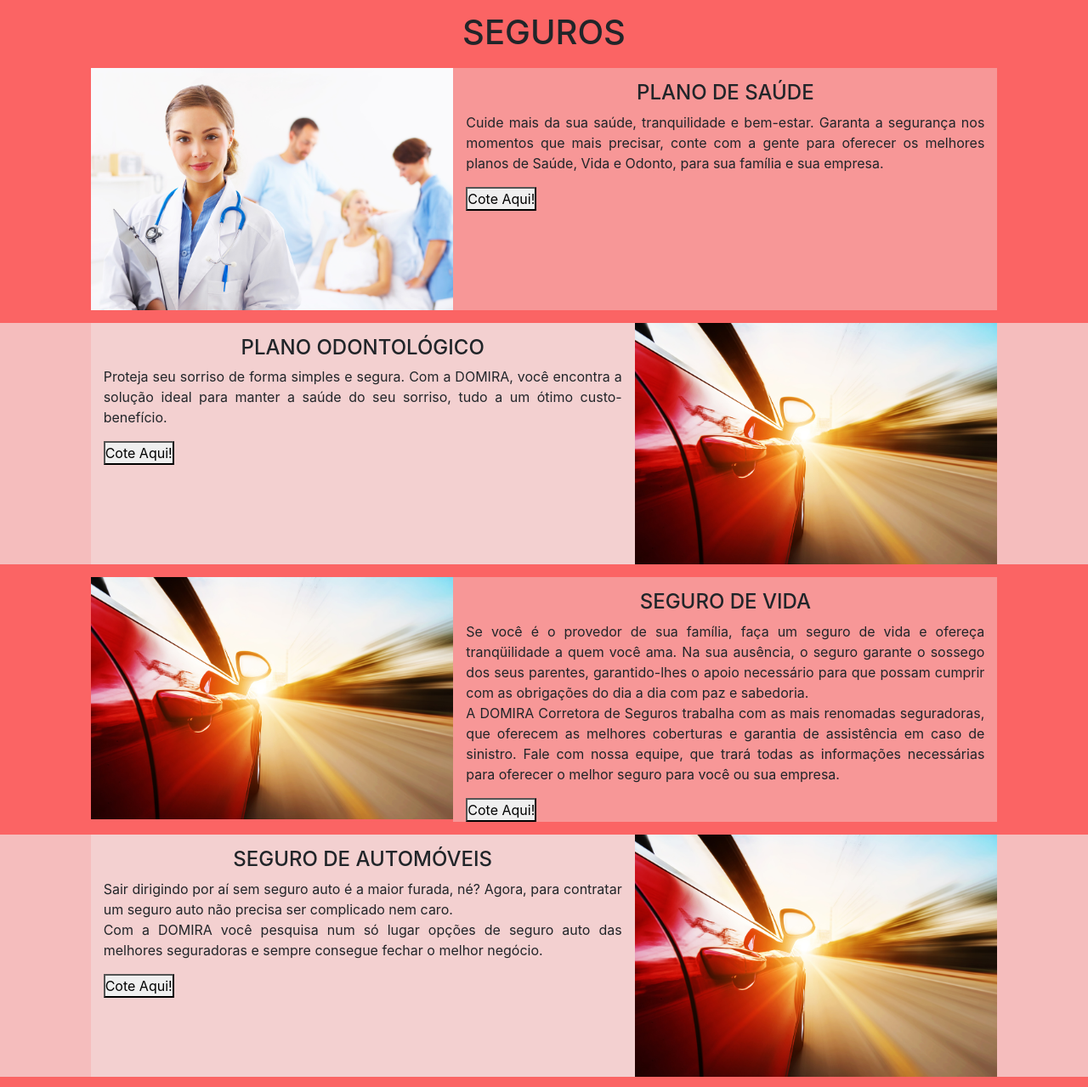
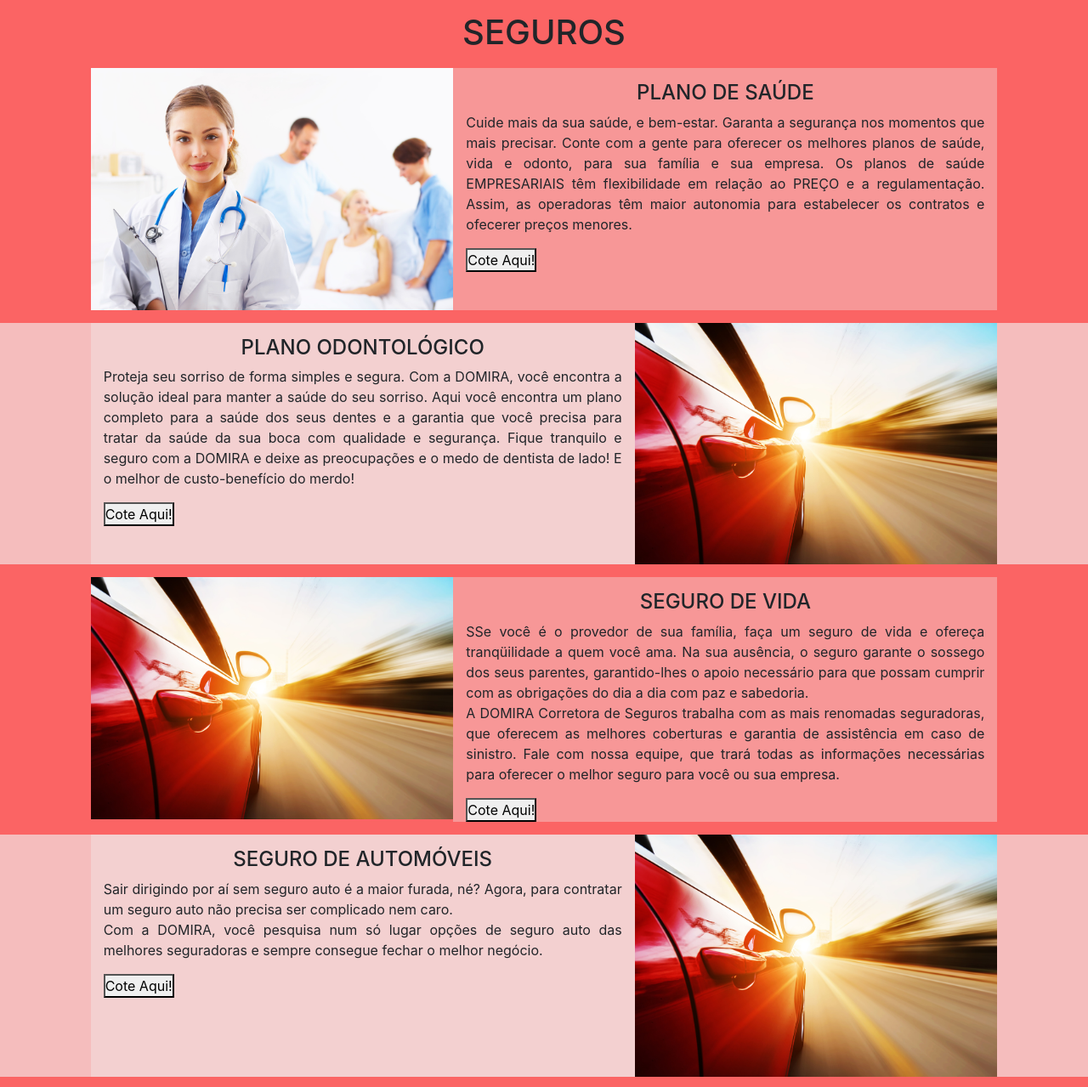
Before and after one commit to sho0terbr/site, a plain HTML site: page index.html in a window 1280 px wide. Shown: the part 1880-3159 px from the top of the page at 85% size. Drawn offline with nearby package versions, Linux system fonts and the light colour scheme.

Commit message:
atualizacao texto

```diff
--- a/index.html
+++ b/index.html
@@ -134,9 +134,10 @@
           </div>
           <div class="col-lg-6 conteudo">
             <p>
-              Somos uma CORRETORA DE SEGUROS da ERA DIGITAL especialista em VIDA e BENS. Que procura sempre atender às necessidades de nossos clientes, prezando pela qualidade de nossos serviços e mantendo um padrão profissional e ético. Trabalhamos com as melhores companhias de seguros, nossos procedimentos são informatizados e nossos profissionais especialmente preparados para prestar um excelente atendimento, colocando sempre o CLIENTE EM PRIMEIRO LUGAR!<br><br>
+              Somos uma  corretora de seguros da era digital, especialista em vida e bens, que procura sempre atender às necessidades de nossos clientes, prezando pela qualidade de nossos serviços e mantendo um padrão profissional e ético. Trabalhamos com as melhores companhias de seguros, nossos procedimentos são informatizados e nossos profissionais especialmente preparados para prestar um excelente atendimento, colocando sempre o CLIENTE EM PRIMEIRO LUGAR!<br><br>
 
               Ao escolher a DOMIRA como a sua corretora de seguros, você está optando por uma empresa preocupada com a sua segurança e preparada para dar toda atenção e cuidado que você necessita, com um atendimento de qualidade, CONTRATAÇÃO SIMPLES para ganhar tempo, cotação nas diversas seguradoras para avaliar o melhor CUSTO-BENEFÍCIO.<br><br>
+
 
               <button>Entre em contato</button>
             </p>
@@ -156,7 +157,7 @@
           <div class="conteudo col-lg-6">
             <h4 style="padding-top: 15px;">PLANO DE SAÚDE</h4>
             <p>
-                Cuide mais da sua saúde, tranquilidade e bem-estar. Garanta a segurança nos momentos que mais precisar, conte com a gente para oferecer os melhores planos de Saúde, Vida e Odonto, para sua família e sua empresa.
+              Cuide mais da sua saúde, e bem-estar. Garanta a segurança nos momentos que mais precisar. Conte com a gente para oferecer os melhores planos de saúde, vida e odonto, para sua família e sua empresa. Os planos de saúde EMPRESARIAIS têm flexibilidade em relação ao PREÇO e a regulamentação. Assim, as operadoras têm maior autonomia para estabelecer os contratos e ofecerer preços menores.
             </p>
 
             <button>Cote Aqui!</button>
@@ -175,7 +176,7 @@
       <h4 style="padding-top: 15px;">PLANO ODONTOLÓGICO</h4>
       <p>
 
-        Proteja seu sorriso de forma simples e segura. Com a DOMIRA, você encontra a solução ideal para manter a saúde do seu sorriso, tudo a um ótimo custo-benefício.
+        Proteja seu sorriso de forma simples e segura. Com a DOMIRA, você encontra a solução ideal para manter a saúde do seu sorriso. Aqui você encontra um plano completo para a saúde dos seus dentes e a garantia que você precisa para tratar da saúde da sua boca com qualidade e segurança. Fique tranquilo e seguro com a DOMIRA e deixe as preocupações e o medo de dentista de lado! E o melhor de custo-benefício do merdo!
 
       </p>
 
@@ -195,8 +196,8 @@
           <h4 style="padding-top: 15px;">SEGURO DE VIDA</h4>
           <p>
 
-              Se você é o provedor de sua família, faça um seguro de vida e ofereça tranqüilidade a quem você ama. Na sua ausência, o seguro garante o sossego dos seus parentes, garantido-lhes o apoio necessário para que possam cumprir com as obrigações do dia a dia com paz e sabedoria.<br>
-A DOMIRA Corretora de Seguros trabalha com as mais renomadas seguradoras, que oferecem as melhores coberturas e garantia de assistência em caso de sinistro. Fale com nossa equipe, que trará todas as informações necessárias para oferecer o melhor seguro para você ou sua empresa.
+              SSe você é o provedor de sua família, faça um seguro de vida e ofereça tranqüilidade a quem você ama. Na sua ausência, o seguro garante o sossego dos seus parentes, garantido-lhes o apoio necessário para que possam cumprir com as obrigações do dia a dia com paz e sabedoria.<br>
+              A DOMIRA Corretora de Seguros trabalha com as mais renomadas seguradoras, que oferecem as melhores coberturas e garantia de assistência em caso de sinistro. Fale com nossa equipe, que trará todas as informações necessárias para oferecer o melhor seguro para você ou sua empresa.
 
           </p>
 
@@ -217,8 +218,9 @@ A DOMIRA Corretora de Seguros trabalha com as mais renomadas seguradoras, que of
         <div class="col-lg-6 conteudo">
           <h4 style="padding-top: 15px;">SEGURO DE AUTOMÓVEIS</h4>
           <p>
-              Sair dirigindo por aí sem seguro auto é a maior furada, né? Agora, para contratar um seguro auto não precisa ser complicado nem caro.<br>
-              Com a DOMIRA você pesquisa num só lugar opções de seguro auto das melhores seguradoras e sempre consegue fechar o melhor negócio.
+            Sair dirigindo por aí sem seguro auto é a maior furada, né? Agora, para contratar um seguro auto não precisa ser complicado nem caro.<br>
+            Com a DOMIRA, você pesquisa num só lugar opções de seguro auto das melhores seguradoras e sempre consegue fechar o melhor negócio.
+
 
           </p>
 
@@ -237,7 +239,8 @@ A DOMIRA Corretora de Seguros trabalha com as mais renomadas seguradoras, que of
         <h4 style="padding-top: 15px;">SEGURO PARA FROTAS</h4>
         <p>
           Com o Seguro para Frotas, você tem um produto desenhado para atender as necessidades da sua empresa com preço acessível, coberturas e assistências que deixarão sua frota mais protegida no dia a dia.<br>
-          Ao contratar o seguro de frota, como em outras contratações em quantidade , o custo é reduzido. Além disso, fica mais fácil de administrar com  apenas uma apólice.
+          Ao contratar o seguro de frota, como em outras contratações em quantidade , o custo é reduzido. Além disso, fica mais fácil de administrar com apenas uma apólice.
+
         </p>
 
         <button>Cote Aqui!</button>
```
